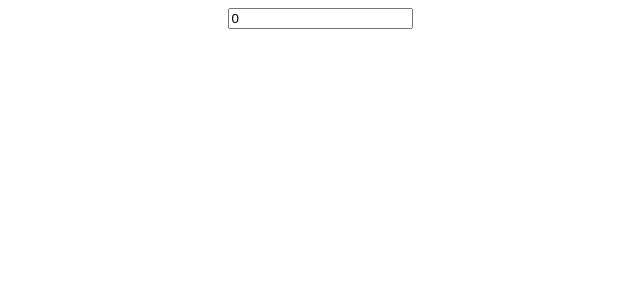
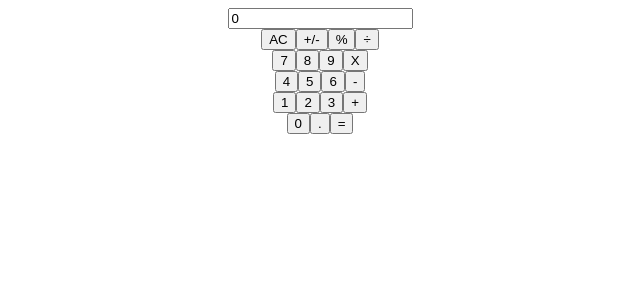
Before and after one commit to chinweokwu/Calculator-App, a React (Create React App) app: page / in a window 1280 px wide. Shown: the top 300 px of the page, without its empty margins (320-960 px from the left). Built offline with nearby package versions, Linux system fonts and the light colour scheme.

Commit message:
updated button panel

```diff
--- a/src/components/App.js
+++ b/src/components/App.js
@@ -1,11 +1,11 @@
 import React from 'react';
 import Display from './display';
-// import ButtonPanel from './buttonpanel';
+import ButtonPanel from './buttonpanel';
 
 const App = () => (
   <>
     <Display />
-    {/* <ButtonPanel /> */}
+    <ButtonPanel />
   </>
 );
 
--- a/src/components/buttonpanel.js
+++ b/src/components/buttonpanel.js
@@ -1,9 +1,27 @@
 import React from 'react';
 import Button from './button';
-import {Group1, Group2, Group3, Group4, Group5,} from '../buttonGroup';
+import {
+  Group1, Group2, Group3, Group4, Group5,
+} from '../buttonGroup';
 
 const ButtonPanel = () => {
+  const displayButtons = element => <Button name={element.name} />;
 
+  const groupOne = Group1.map(displayButtons);
+  const groupTwo = Group2.map(displayButtons);
+  const groupThree = Group3.map(displayButtons);
+  const groupFour = Group4.map(displayButtons);
+  const groupFive = Group5.map(displayButtons);
+
+  return (
+    <div>
+      <div>{groupOne}</div>
+      <div>{groupTwo}</div>
+      <div>{groupThree}</div>
+      <div>{groupFour}</div>
+      <div>{groupFive}</div>
+    </div>
+  );
 };
 
 export default ButtonPanel;
```
